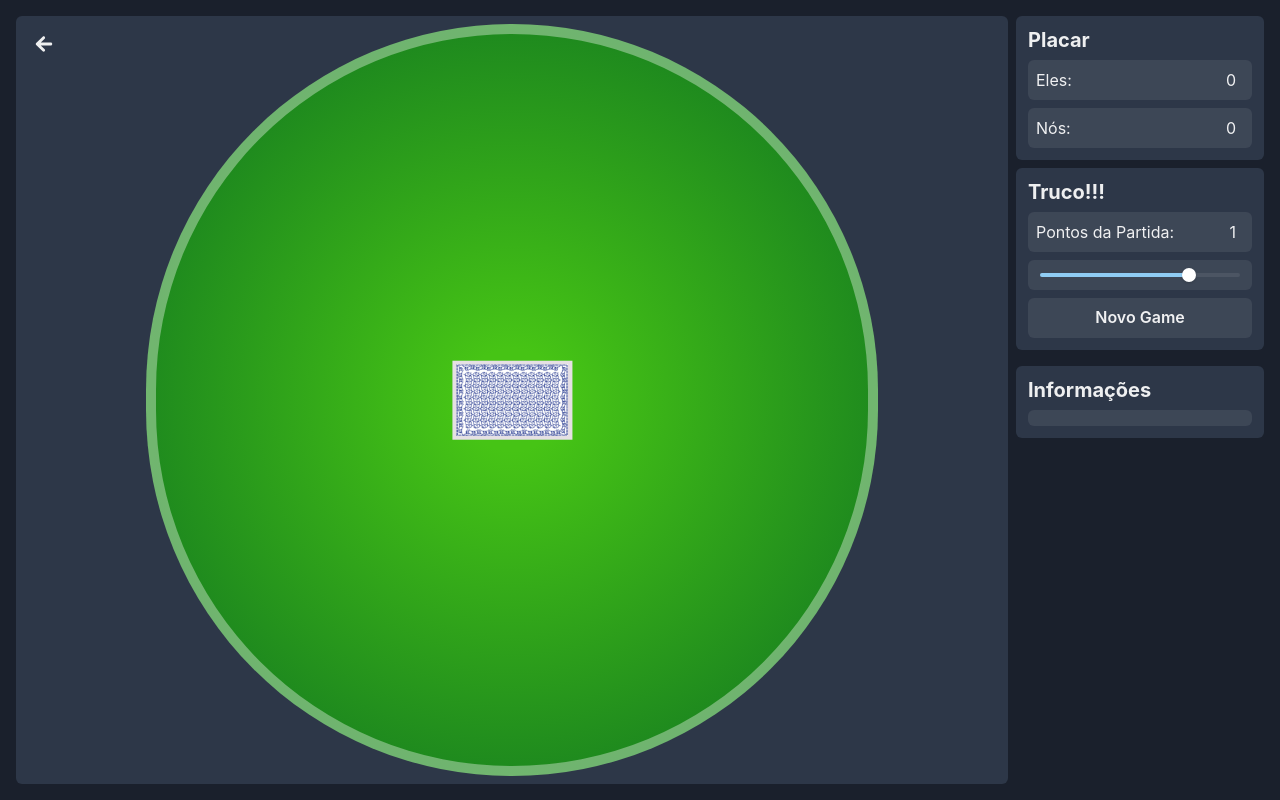
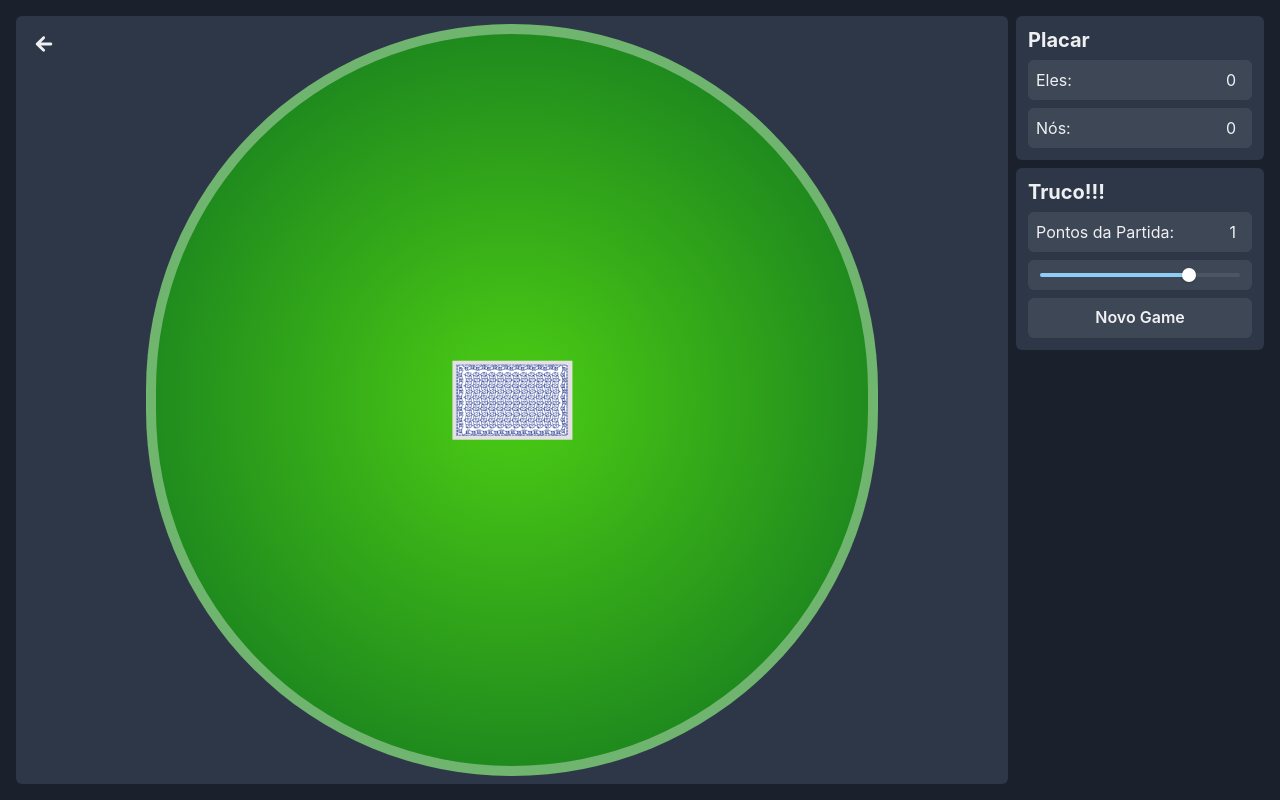
Before and after one commit to guilhermelange/truco, a Next.js app: page /game in a window 1280 px wide. Built offline with nearby package versions, Linux system fonts and the light colour scheme.

Commit message:
:dizzy: show information if can start

```diff
--- a/src/components/game/Information.tsx
+++ b/src/components/game/Information.tsx
@@ -3,10 +3,16 @@ import Constants from "../../styles/Constants";
 
 interface IInformationRequest {
     information: string;
+    canStart: boolean;
 }
 
-export default function Information({ information }: IInformationRequest) {
+export default function Information({ information, canStart }: IInformationRequest) {
     const formBackground = Constants.getFormBackground();
+
+    if (canStart) {
+        return <div></div>
+    }
+
 
     return (
         <VStack alignItems={'start'} bg={formBackground} rounded={6} p={3} w={'full'}>
--- a/src/pages/game.tsx
+++ b/src/pages/game.tsx
@@ -64,7 +64,7 @@ export default function Home() {
                 matchId={matchId.current}
                 joker={deck.current.joker}></GameStatus>
                 <Dash users={users.current} canStart={canStart.current}></Dash>
-              <Information information={information.current}></Information>
+              <Information information={information.current} canStart={canStart.current}></Information>
             </VStack>
           </GridItem>
         </Grid>
```
